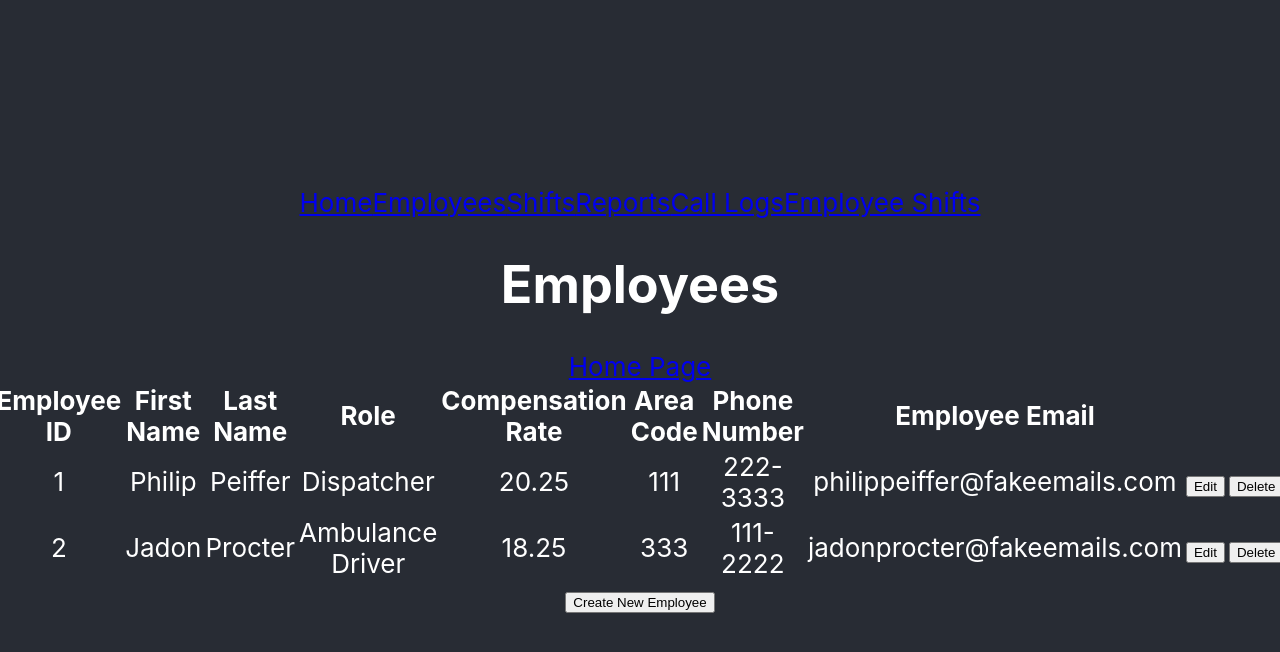
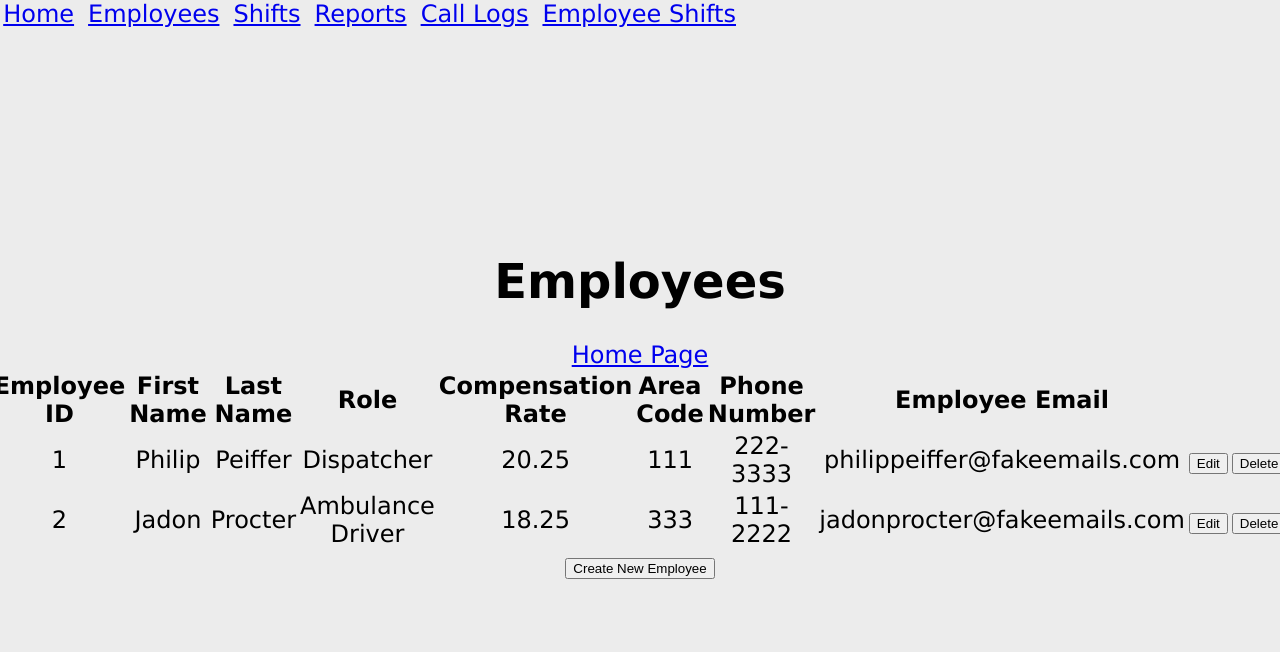
Before and after one commit to jadonprocter/group62_cs340, a React (Create React App) app in the folder emergency-response-ui/: page /employees in a window 1280 px wide. Shown: the top 652 px of the page. Built offline with nearby package versions, Linux system fonts and the light colour scheme.

Commit message:
fixed employeepage reference error to employee table, changed CSS styling on navbar and background to be more readable

```diff
--- a/emergency-response-ui/src/App.css
+++ b/emergency-response-ui/src/App.css
@@ -7,6 +7,19 @@
   pointer-events: none;
 }
 
+.nav {
+  position: fixed;
+  top:0px;
+  left:0px;
+  width: 100%;
+  text-align: left;
+}
+
+.navbutton{
+  margin-left:0.25%;
+  margin-right:0.25%;
+}
+
 @media (prefers-reduced-motion: no-preference) {
   .App-logo {
     animation: App-logo-spin infinite 20s linear;
@@ -14,14 +27,15 @@
 }
 
 .App-header {
-  background-color: #282c34;
+  background-color: #ececec;
   min-height: 100vh;
   display: flex;
   flex-direction: column;
   align-items: center;
   justify-content: center;
-  font-size: calc(10px + 2vmin);
-  color: white;
+  font-size: calc(8px + 2vmin);
+  font-family:Verdana, Geneva, Tahoma, sans-serif;
+  color: black;
 }
 
 .App-link {
--- a/emergency-response-ui/src/components/NavigationBar.js
+++ b/emergency-response-ui/src/components/NavigationBar.js
@@ -4,13 +4,13 @@ import { Link } from "react-router-dom";
 function NavigationBar() {
   // will update navigation with bootstrap this is simply for quick and easy testing.
   return (
-    <div>
-      <Link to="/">Home</Link>
-      <Link to="/employees">Employees</Link>
-      <Link to="/shifts">Shifts</Link>
-      <Link to="/reports">Reports</Link>
-      <Link to="/call-logs">Call Logs</Link>
-      <Link to="/employee-shifts">Employee Shifts</Link>
+    <div className="nav">
+      <span className="navbutton"><Link to="/">Home</Link> </span>
+      <span className="navbutton"><Link to="/employees">Employees</Link> </span>
+      <span className="navbutton"><Link to="/shifts">Shifts</Link> </span>
+      <span className="navbutton"><Link to="/reports">Reports</Link> </span>
+      <span className="navbutton"><Link to="/call-logs">Call Logs</Link> </span>
+      <span className="navbutton"><Link to="/employee-shifts">Employee Shifts</Link> </span>
     </div>
   );
 }
--- a/emergency-response-ui/src/pages/EmployeePages/EmployeesPage.js
+++ b/emergency-response-ui/src/pages/EmployeePages/EmployeesPage.js
@@ -1,7 +1,7 @@
 import React, { useEffect } from "react";
 import { useState } from "react";
 import { Link, useHistory } from "react-router-dom";
-import EmployeeTable from "../../components/employeeComponents/EmployeeTable";
+import EmployeeTable from "../../components/EmployeeComponents/EmployeeTable";
 
 function EmployeesPage({ employeeToEdit, setEmployeeToEdit }) {
   const [employees, setEmployees] = useState([]);
```
